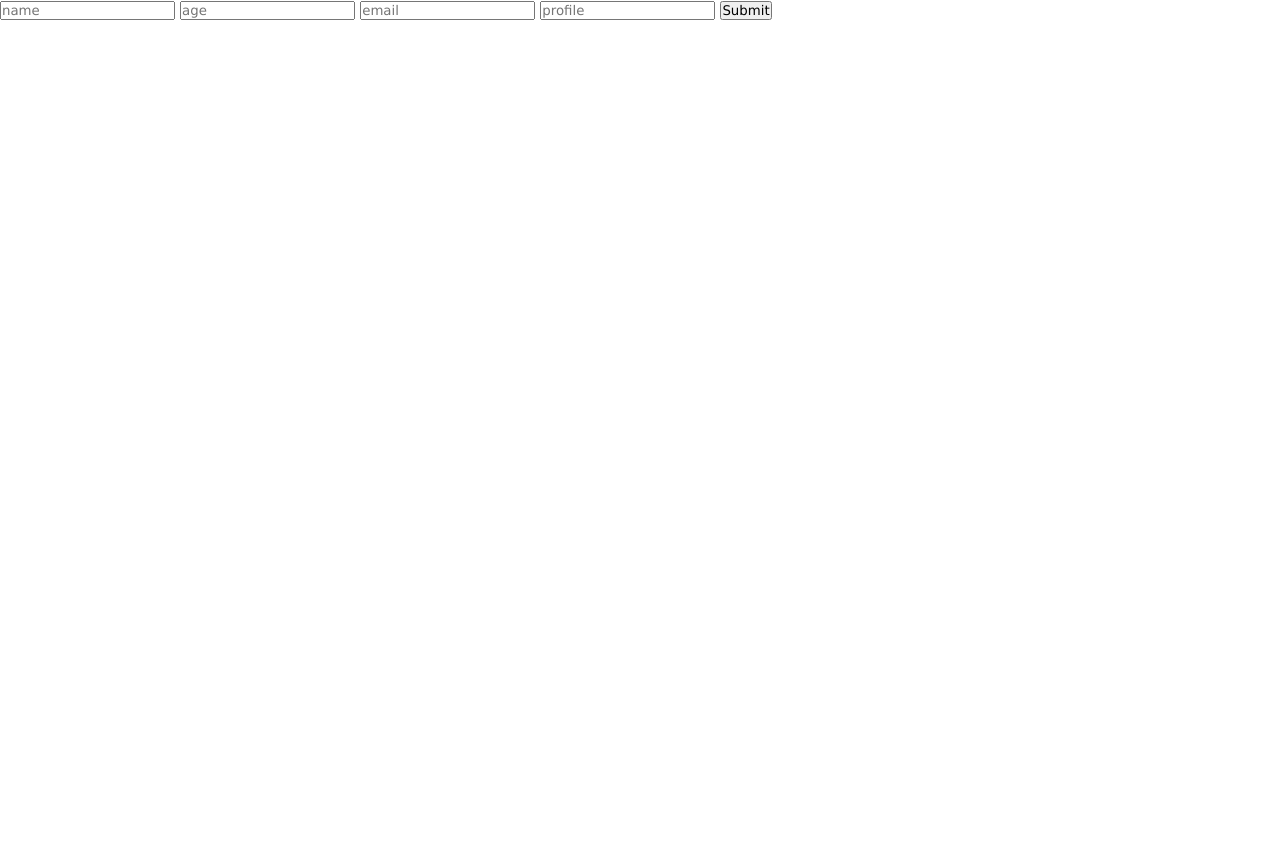
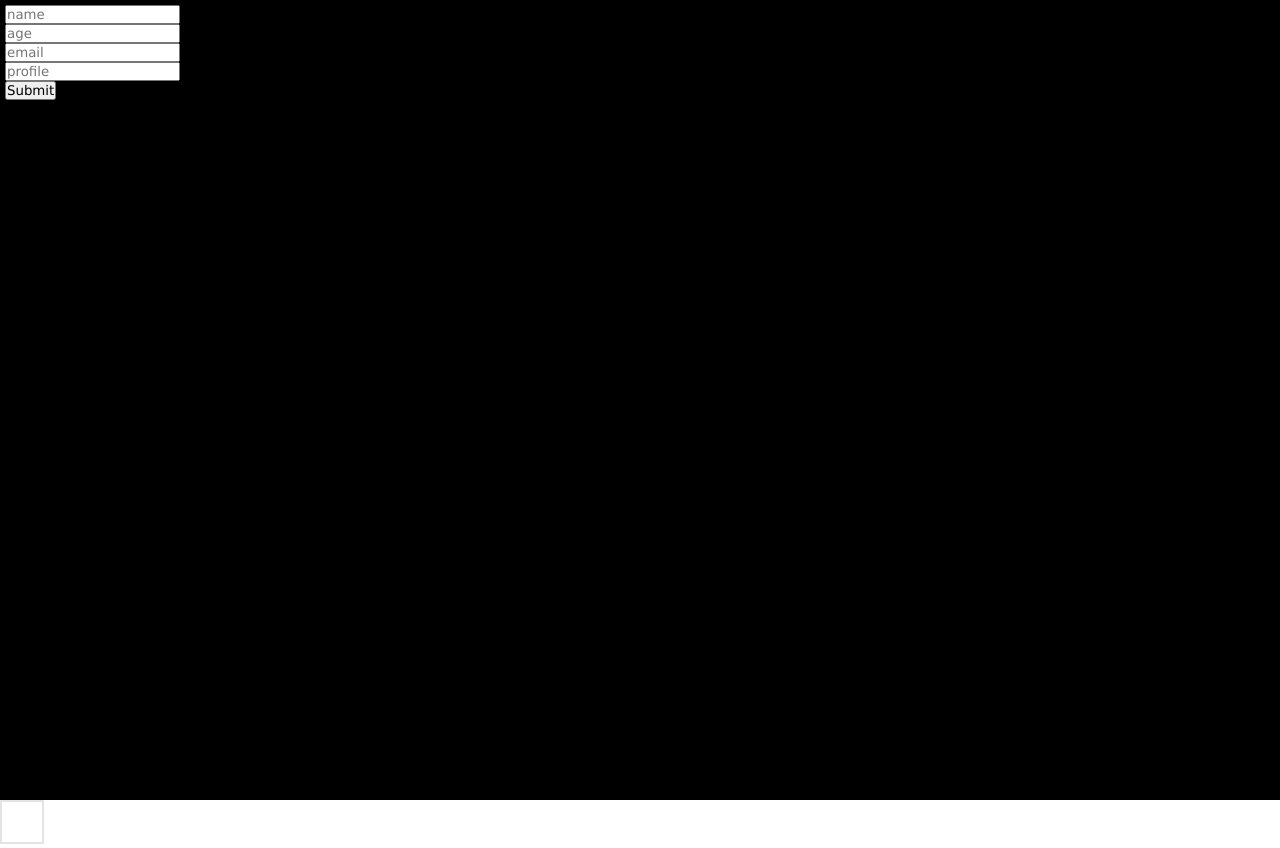
Before and after one commit to 89kajalchauhan/JSEverythingAboutEverything, a plain HTML site: page Index.html in a window 1280 px wide. Before the commit the page ends 800 px from the top, so only its background shows below. Drawn offline with Linux system fonts and the light colour scheme.

Commit message:
Updated project code

```diff
--- a/Index.html
+++ b/Index.html
@@ -20,29 +20,40 @@
         }
 
         #main {
-            padding: 0px;
+            padding: 5px;
             width: 100%;
             height: 100%;
-            background-color: #222;
+            background-color: black;
         }
+    input{
+        display: block;
+    }
 
+    .card{
+        display: inline-block;
+        padding: 20px;
+        border: 2px solid #e3e3e3;
+    }
 
     </style>
 </head>
 <body>
-       <form action="">
+      <div id="main">
+         <form action="">
        <input type="text" placeholder="name">
        <input type="text" placeholder="age">
        <input type="text" placeholder="email">
        <input type="text" placeholder="profile">
        <input type="submit">
        </form>
+       </div>
+
+       <div class="card">
+
+       </div>
 
 
 
-
-
-
-    <script src="script.js"></script>
+    <script src="Script.js"></script>
 </body>
 </html>
--- a/Script.js
+++ b/Script.js
@@ -0,0 +1,10 @@
+ let form = document.querySelector("form");
+ let input = document.querySelectorAll("input");
+
+
+
+form.addEventListener("submit", function(dets){
+
+    dets.preventDefault();
+
+})
```
